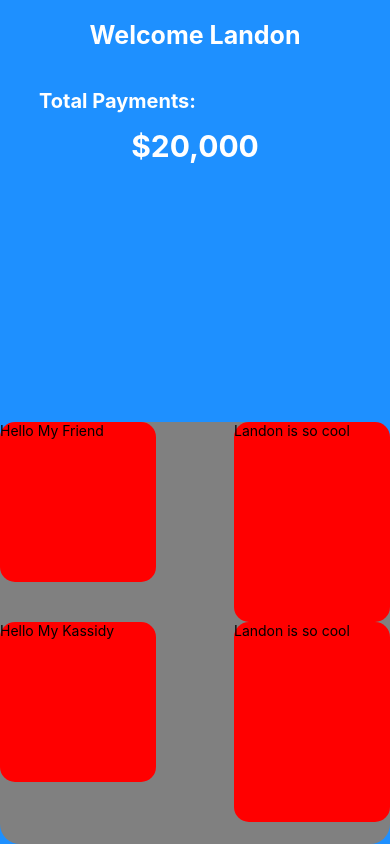
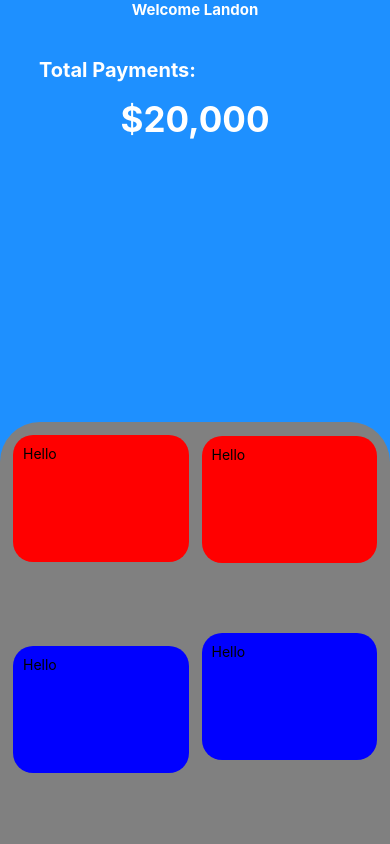
Before and after one commit to landoncuff/FinanceApp, a React Native app in the folder MyFinanceApp/: screen / in a window 390 px wide. Built offline with nearby package versions, Linux system fonts and the light colour scheme.

Commit message:
mainView

```diff
--- a/MyFinanceApp/App.tsx
+++ b/MyFinanceApp/App.tsx
@@ -1,55 +1,51 @@
 import { StatusBar } from 'expo-status-bar';
+import React from 'react';
 import { StyleSheet, Text, View , SafeAreaView, ScrollView} from 'react-native';
 
 export default function App() {
   return (
-    <ScrollView style={{backgroundColor: 'dodgerblue'}}>
-    <SafeAreaView style={styles.container}>
-          <View style={styles.homeHeaderView}>
+    <React.Fragment>
+      <SafeAreaView style={{backgroundColor: 'dodgerblue'}}></SafeAreaView>
+      <View style={styles.container}>
+        <View>
             <Text style={styles.welcomeText}>Welcome Landon</Text>
         </View>
         <View style={styles.graphHeader}>
             <Text style={styles.graphText}>Total Payments:</Text>
             <Text style={styles.totalAmountText}>$20,000</Text>
         </View>
-          <View style={{margin: 40}}></View>
-          <View style={{margin: 40}}></View>
-          <View style={{margin: 40}}></View>
-          <View style={{margin: 20}}></View>
-    </SafeAreaView>
-    <SafeAreaView style={styles.containerCard}>
-    <View style={styles.cardTopMainView}>
-      <View style={styles.leftCard}>
-        <Text>Hello My Friend</Text>
       </View>
-      <View style={styles.rightCard}>
-          <Text>Landon is so cool</Text>
+      {/* New section */}
+      <View style={styles.containerCard}>
+        <View style={styles.cardMainView}>
+            <View style={styles.topLeftCard}>
+              <Text style={{padding: 10}}>Hello</Text>
+            </View>
+            <View style={styles.topRightCard}>
+              <Text style={{padding: 10}}>Hello</Text>
             </View>
         </View>
-    <View style={styles.cardBottomMainView}>
-      <View style={styles.leftCard}>
-        <Text>Hello My Kassidy</Text>
+        <View style={styles.bottomCardView}>
+            <View style={styles.bottomLeftCard}>
+              <Text style={{padding: 10}}>Hello</Text>
             </View>
-      <View style={styles.rightCard}>
-          <Text>Landon is so cool</Text>
+            <View style={styles.bottomRightCard}>
+              <Text style={{padding: 10}}>Hello</Text>
             </View>
         </View>
-    </SafeAreaView>
-    </ScrollView>
+      </View>
+    </React.Fragment>
   );
 }
 
 const styles = StyleSheet.create({
   container: {
+    backgroundColor: 'dodgerblue',
     flex: 1,
-    // backgroundColor: 'dodgerblue',
-    flexDirection: 'column',
-  },
-  homeHeaderView: {
-    marginTop: '5%'
+    flexDirection: 'column'
   },
   welcomeText: {
-    fontSize: 25,
+    fontSize: 15,
     color: 'white',
     textAlign: 'center',
     fontWeight: 'bold'
@@ -70,45 +66,55 @@ const styles = StyleSheet.create({
     textAlign: 'center',
     fontWeight: 'bold',
     marginTop: '4%',
-    fontSize: 30
+    fontSize: 35
   },
   containerCard: {
-    backgroundColor:'grey',
+    backgroundColor:'dodgerblue',
     flex: 1,
     flexDirection: 'column',
+  },
+  cardMainView: {
+    backgroundColor: 'grey',
+    flex: 1,
+    borderTopLeftRadius: 40,
+    borderTopRightRadius: 40,
+    flexDirection: 'row',
+  },
+  bottomCardView: {
+    backgroundColor: 'grey',
+    flex: 1,
+    flexDirection: 'row',
+  },
+  topLeftCard: {
+    backgroundColor: 'red',
+    width: '45%',
+    height: '60%',
+    margin: 13,
+    borderRadius: 20
+  },
+  topRightCard: {
+    backgroundColor: 'red',
+    width: '45%',
+    height: '60%',
+    margin: 14,
     borderRadius: 20,
-    height: '100%'
+    marginLeft: 0
   },
-  cardTopMainView: {
-    flexDirection: 'row',
-    justifyContent: "space-between"
+  bottomLeftCard: {
+    backgroundColor: 'blue',
+    width: '45%',
+    height: '60%',
+    margin: 13,
+    borderRadius: 20
   },
-  leftCard: {
-    // marginTop: 30,
-    // marginBottom:30,
-    // marginRight: 20,
-    // marginLeft: 20,
-    height: '80%',
-    width: '40%',
-    backgroundColor: 'red',
-    // padding: 35,
-    borderRadius: 15
-  },
-  rightCard: {
-    // marginTop: 30,
-    // marginBottom:30,
-    backgroundColor: 'red',
-    // padding: 35,
-    // paddingBottom: 40,
-    // marginRight: 20,
-    borderRadius: 15,
-    height: '200px',
-    width: '40%',
-  },
-  cardBottomMainView: {
-    flexDirection: 'row',
-    justifyContent: "space-between"
-    // alignItems: 'baseline'
-  },
+  bottomRightCard: {
+    backgroundColor: 'blue',
+    width: '45%',
+    height: '60%',
+    // margin: 14,
+    // marginBottom: 70,
+    borderRadius: 20,
+    marginLeft: 0
+  }
 
 });
```
Also changed, not shown: 1 other file (tests, documents, lock files or other folders). Lines whose indentation alone changed are shown as unchanged.
